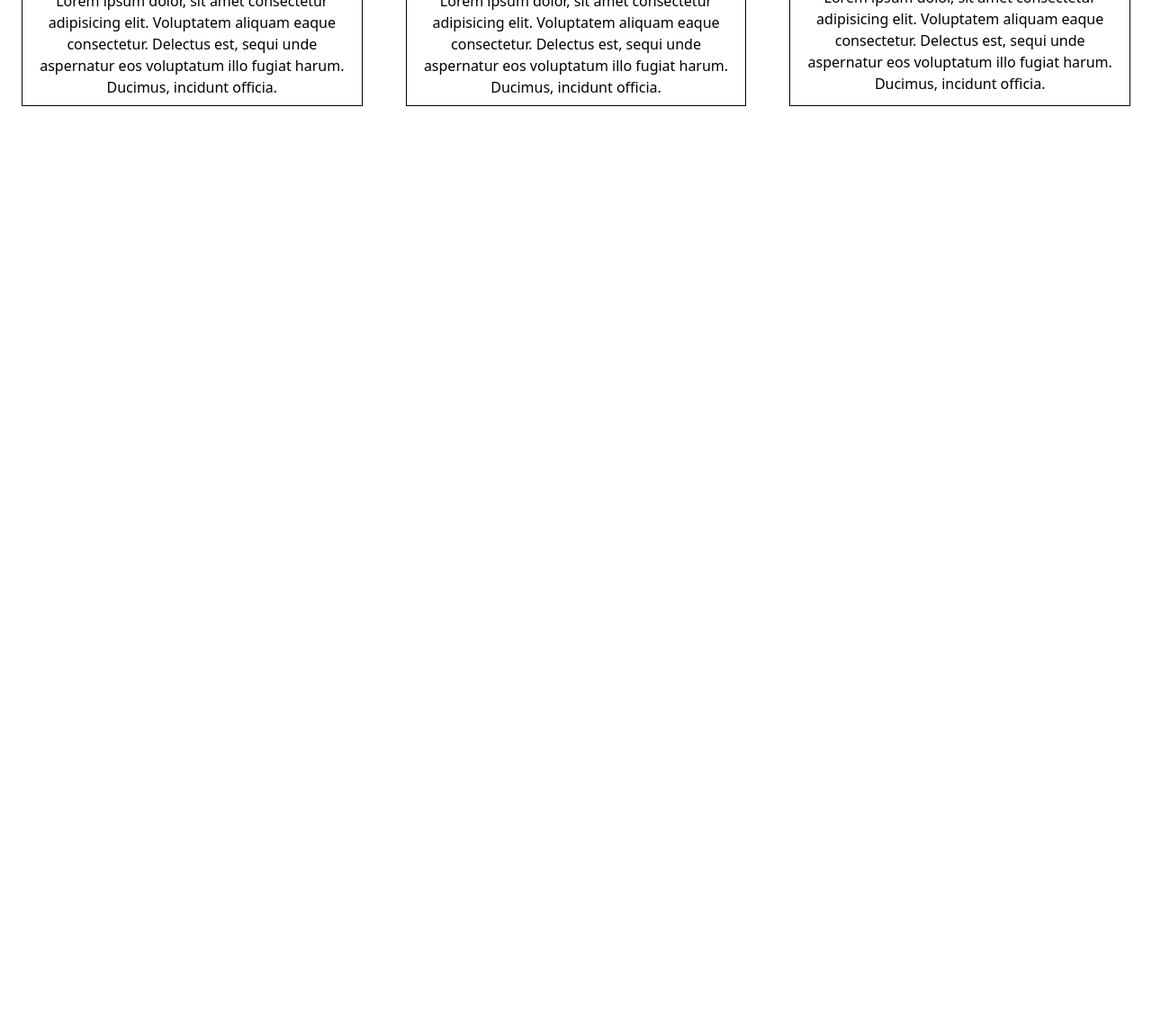
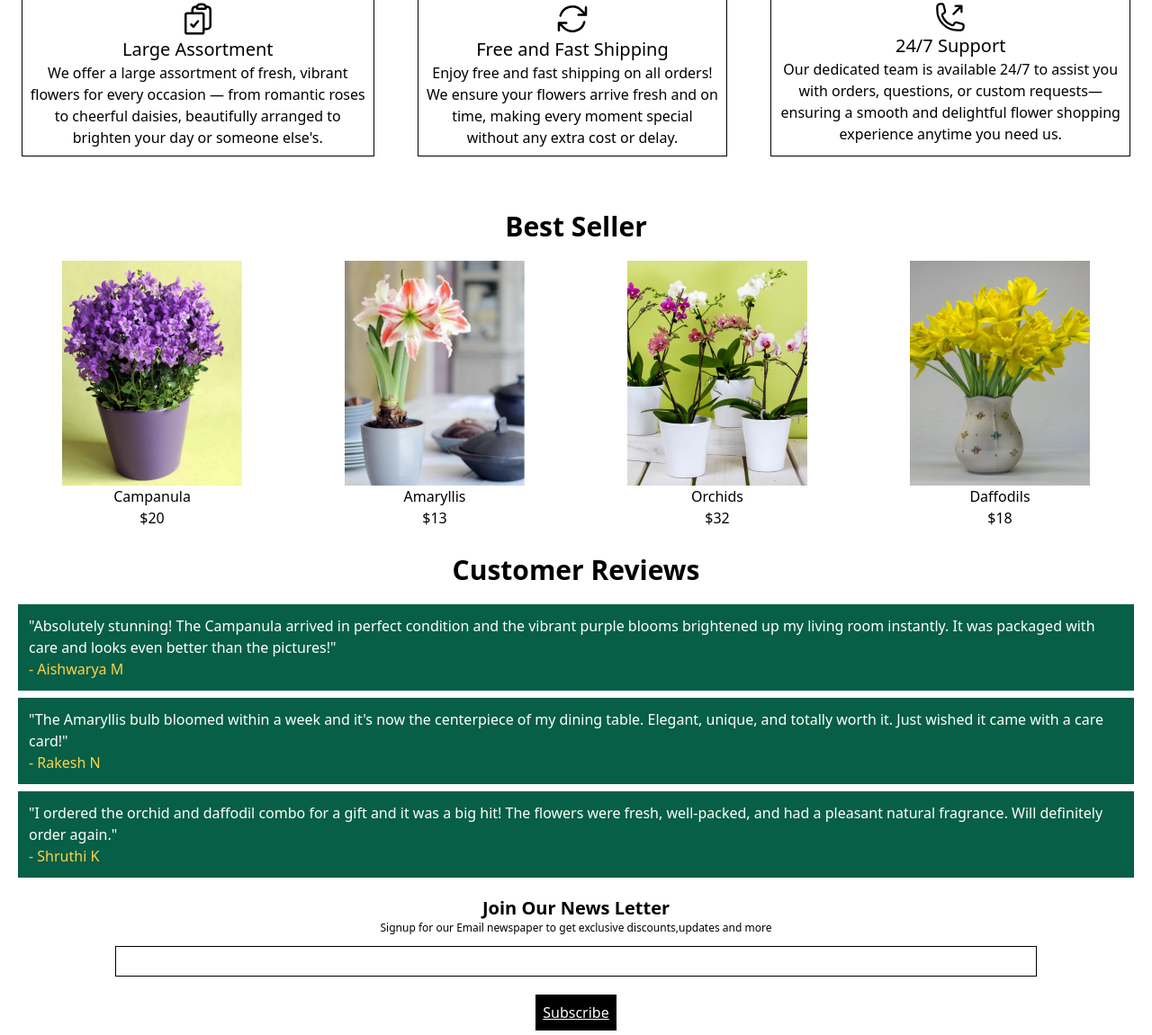
Before and after one commit to Eswarkannuraj/GreenDen_Tailwind, a plain HTML site: page index.html in a window 1280 px wide. Shown: the part 512-1663 px from the top of the page at 90% size. Before the commit the page ends 800 px from the top, so only its background shows below. Drawn offline with nearby package versions, Linux system fonts and the light colour scheme.

Commit message:
home page

```diff
--- a/index.html
+++ b/index.html
@@ -14,7 +14,7 @@
 <body>
 
   <!--Navbar-->
-  <nav class="bg-green-100 p-3 flex items-center justify-between shadow-xl sticky top-0">
+  <nav class="bg-green-100 p-3 flex items-center justify-between shadow-xl sticky top-0 z-10">
     <h1 class="text-2xl">Greenden</h1>
 
     <svg xmlns="http://www.w3.org/2000/svg" fill="none" viewBox="0 0 24 24" stroke-width="1.5" stroke="currentColor" class="size-6 h-6 w-6  md:hidden">
@@ -36,12 +36,12 @@
 
   <!--Header-->
 
-  <section class="bg-green-100 px-4 mb-4 justify-center flex md:items-center">
+  <section class="bg-green-100 p-4 mb-4 md:p-10 md:justify-around justify-center flex md:items-center">
     <div>
       <p>We Offer you a wide Range of artificial and Natural flowers</p>
-      <h2 class="font-bold text-3xl mb-5">Plants for your Interior</h2>
+      <h2 class="font-bold text-3xl mb-5 md:text-5xl">Plants for your Interior</h2>
       <div class="mb-5">
-        <button class="bg-black rounded p-2 text-white">Shop Now</button>
+        <button class="border border-black bg-black rounded p-2 text-white">Shop Now</button>
         <button class="border border-black rounded p-2">Watch Video</button>
       </div>
       <p>160+ Plant Species | 100+ Clients</p>
@@ -60,30 +60,98 @@
 
     <div class="md:flex">
       <div class="border border-black p-2 m-6">
-        <svg xmlns="http://www.w3.org/2000/svg" fill="none" viewBox="0 0 24 24" stroke-width="1.5" stroke="currentColor" class="size-6 h-10 w-10 inline">
+        <svg xmlns="http://www.w3.org/2000/svg" fill="none" viewBox="0 0 24 24" stroke-width="1.5" stroke="currentColor" class="size-6 h-10 w-10 inline hover:shadow-xl transform hover:translate-y-2" >
           <path stroke-linecap="round" stroke-linejoin="round" d="M11.35 3.836c-.065.21-.1.433-.1.664 0 .414.336.75.75.75h4.5a.75.75 0 0 0 .75-.75 2.25 2.25 0 0 0-.1-.664m-5.8 0A2.251 2.251 0 0 1 13.5 2.25H15c1.012 0 1.867.668 2.15 1.586m-5.8 0c-.376.023-.75.05-1.124.08C9.095 4.01 8.25 4.973 8.25 6.108V8.25m8.9-4.414c.376.023.75.05 1.124.08 1.131.094 1.976 1.057 1.976 2.192V16.5A2.25 2.25 0 0 1 18 18.75h-2.25m-7.5-10.5H4.875c-.621 0-1.125.504-1.125 1.125v11.25c0 .621.504 1.125 1.125 1.125h9.75c.621 0 1.125-.504 1.125-1.125V18.75m-7.5-10.5h6.375c.621 0 1.125.504 1.125 1.125v9.375m-8.25-3 1.5 1.5 3-3.75" />
         </svg>
 
         <h2 class="text-xl font-medium">Large  Assortment</h2>
-        <p>Lorem ipsum dolor, sit amet consectetur adipisicing elit. Voluptatem aliquam eaque consectetur. Delectus est, sequi unde aspernatur eos voluptatum illo fugiat harum. Ducimus, incidunt officia.</p>
+        <p>We offer a large assortment of fresh, vibrant flowers for every occasion — from romantic roses to cheerful daisies, beautifully arranged to brighten your day or someone else's.</p>
       </div>
       <div class="border border-black p-2 m-6">
-        <svg xmlns="http://www.w3.org/2000/svg" fill="none" viewBox="0 0 24 24" stroke-width="1.5" stroke="currentColor" class="size-6 h-10 w-10 inline">
+        <svg xmlns="http://www.w3.org/2000/svg" fill="none" viewBox="0 0 24 24" stroke-width="1.5" stroke="currentColor" class="size-6 h-10 w-10 inline hover:shadow-xl transform hover:translate-y-2" >
           <path stroke-linecap="round" stroke-linejoin="round" d="M16.023 9.348h4.992v-.001M2.985 19.644v-4.992m0 0h4.992m-4.993 0 3.181 3.183a8.25 8.25 0 0 0 13.803-3.7M4.031 9.865a8.25 8.25 0 0 1 13.803-3.7l3.181 3.182m0-4.991v4.99" />
         </svg>
 
         <h2 class="text-xl font-medium">Free and Fast Shipping</h2>
-        <p>Lorem ipsum dolor, sit amet consectetur adipisicing elit. Voluptatem aliquam eaque consectetur. Delectus est, sequi unde aspernatur eos voluptatum illo fugiat harum. Ducimus, incidunt officia.</p>
+        <p>Enjoy free and fast shipping on all orders! We ensure your flowers arrive fresh and on time, making every moment special without any extra cost or delay.</p>
       </div>
       <div class="border border-black p-2 m-6">
-        <svg xmlns="http://www.w3.org/2000/svg" fill="none" viewBox="0 0 24 24" stroke-width="1.5" stroke="currentColor" class="size-6 h-9 w-9 inline">
+        <svg xmlns="http://www.w3.org/2000/svg" fill="none" viewBox="0 0 24 24" stroke-width="1.5" stroke="currentColor" class="size-6 h-9 w-9 inline hover:shadow-xl transform hover:translate-y-2" >
           <path stroke-linecap="round" stroke-linejoin="round" d="M20.25 3.75v4.5m0-4.5h-4.5m4.5 0-6 6m3 12c-8.284 0-15-6.716-15-15V4.5A2.25 2.25 0 0 1 4.5 2.25h1.372c.516 0 .966.351 1.091.852l1.106 4.423c.11.44-.054.902-.417 1.173l-1.293.97a1.062 1.062 0 0 0-.38 1.21 12.035 12.035 0 0 0 7.143 7.143c.441.162.928-.004 1.21-.38l.97-1.293a1.125 1.125 0 0 1 1.173-.417l4.423 1.106c.5.125.852.575.852 1.091V19.5a2.25 2.25 0 0 1-2.25 2.25h-2.25Z" />
         </svg>
 
         <h2 class="text-xl font-medium">24/7 Support</h2>
-        <p>Lorem ipsum dolor, sit amet consectetur adipisicing elit. Voluptatem aliquam eaque consectetur. Delectus est, sequi unde aspernatur eos voluptatum illo fugiat harum. Ducimus, incidunt officia.</p>
+        <p>Our dedicated team is available 24/7 to assist you with orders, questions, or custom requests—ensuring a smooth and delightful flower shopping experience anytime you need us.</p>
       </div>
     </div>
+  </section>
+
+  <!--Best Seller-->
+  <section class="p-4 text-center">
+    <h1 class="font-bold mt-5 text-3xl">Best Seller</h1>
+
+    <div class=" grid grid-cols-2 mt-5 md:grid-cols-4 gap-2">
+      <div >
+        <img src="images/plant-2.png" class="inline hover:shadow-xl transform hover:-translate-y-1 z-0"  >
+        <h1>Campanula</h1>
+        <p>$20</p>
+      </div>
+
+      <div>
+        <img src="images/plant-3.png" class="inline hover:shadow-xl transform hover:-translate-y-1" >
+        <h1>Amaryllis</h1>
+        <p>$13</p>
+      </div>
+
+      <div>
+        <img src="images/plant-4.png" class="inline hover:shadow-xl transform hover:-translate-y-1" >
+        <h1>Orchids</h1>
+        <p>$32</p>
+      </div>
+
+      <div>
+        <img src="images/plant-5.png" class="inline hover:shadow-xl transform hover:-translate-y-1" >
+        <h1>Daffodils</h1>
+        <p>$18</p>
+      </div>
+
+    </div>
+  </section>
+
+  <!--Review Section-->
+  <section class="text-center">
+    <p class="font-bold text-3xl mt-3">Customer Reviews</p>
+    <div class="m-5">
+      <div class="bg-green-800 text-white text-left p-3 mt-2">
+        <p>"Absolutely stunning! The Campanula arrived in perfect condition and the vibrant purple blooms brightened up my living room instantly. It was packaged with care and looks even better than the pictures!"</p>
+        <p class="text-yellow-300">- Aishwarya M</p>
+      </div>
+      <div class="bg-green-800 text-white text-left p-3 mt-2">
+        <p>"The Amaryllis bulb bloomed within a week and it's now the centerpiece of my dining table. Elegant, unique, and totally worth it. Just wished it came with a care card!"</p>
+        <p class="text-yellow-300">- Rakesh N</p>
+      </div>
+      <div class="bg-green-800 text-white text-left p-3 mt-2">
+        <p>"I ordered the orchid and daffodil combo for a gift and it was a big hit! The flowers were fresh, well-packed, and had a pleasant natural fragrance. Will definitely order again."</p>
+        <p class="text-yellow-300">- Shruthi K</p>
+      </div>
+    </div>
+  </section>
+
+  <!--News Letter Section-->
+
+  <section class="text-center">
+    <h1 class="font-bold text-xl">Join Our News Letter</h1>
+    <p class="text-xs">Signup for our Email newspaper to get exclusive discounts,updates and more</p>
+    <input type="email" class="border border-black w-96 m-3 p-1" style="width: 80%;">
+    <button class="mx-auto block bg-black text-white p-2 underline m-2">Subscribe</button>
+  </section>
+
+  <!--Footer Section-->
+
+  <section class="bg-green-100 p-5 flex flex-col gap-2">
+    <h1 class="font-bold text-2xl">Greenden</h1>
+    <p >For inquiries or support, please contact our team or visit our website for more information.</p>
+    <p>&copy; 2025 GreenDen.com</p>
   </section>
 </body>
 
```
Also changed, not shown: images/plant-2.png (added), images/plant-3.png (added), images/plant-4.png (added), images/plant-5.png (added).
